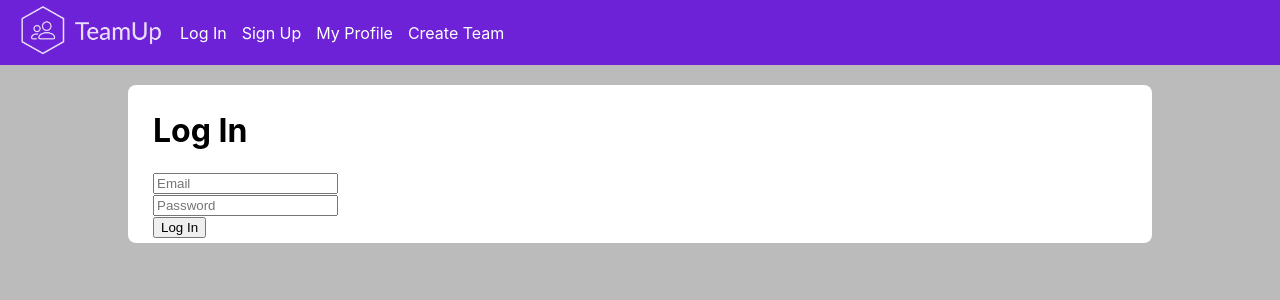
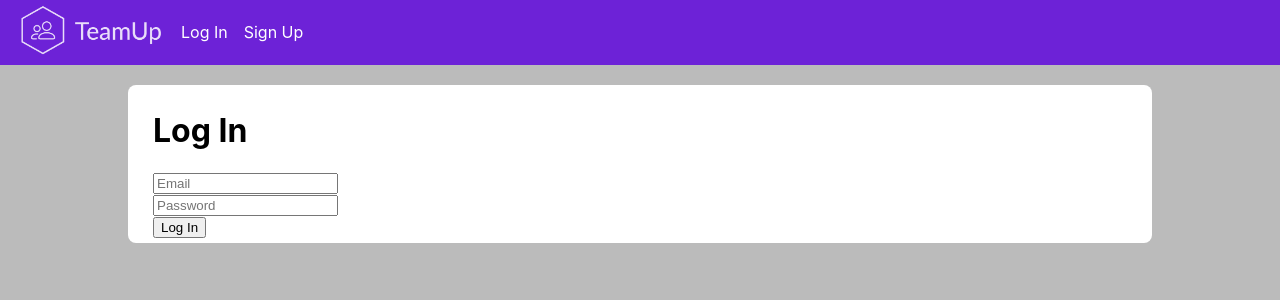
Before and after one commit to Lumamaster/TeamUp, a React (Create React App) app in the folder frontend/: page / in a window 1280 px wide. Shown: the top 300 px of the page. Built offline with nearby package versions, Linux system fonts and the light colour scheme.

Commit message:
Change navbar items depending on login status

```diff
--- a/frontend/src/App.css
+++ b/frontend/src/App.css
@@ -43,11 +43,13 @@ body {
   color: white;
   align-items: center;
   margin-bottom:20px;
+  justify-content: space-between;
 }
 #top-border a {
   color:white;
   text-decoration: none;
-  margin-left: 15px;
+  margin-left: 8px;
+  margin-right: 8px;
 }
 
 .container {
@@ -116,3 +118,13 @@ body {
   background-color: rgba(255, 255, 255, 0.45);
   box-shadow: 0px 4px 20px 0px rgba(0, 0, 0, 0.05);
 }
+.flexstart {
+  display: flex;
+  justify-content: flex-start;
+  align-items: center;
+}
+.flexend {
+  display:flex;
+  justify-content: flex-end;
+  align-items: center;
+}
--- a/frontend/src/components/Navbar.js
+++ b/frontend/src/components/Navbar.js
@@ -1,16 +1,42 @@
-import React from 'react';
+import React, {useState} from 'react';
 import {Link} from 'react-router-dom';
 import TeamUp from '../TeamUp_white_bg_transparent.png';
 import '../App.css';
 
 function Navbar() {
+  const [loggedin, setLoggedIn] = useState(window.localStorage.getItem('token') ? true : false)
+  const logout = () => {
+    window.localStorage.removeItem('token')
+    setLoggedIn(false);
+  }
+  document.addEventListener('login', e => {
+    setLoggedIn(true)
+    //console.log("Logged in!")
+  })
+  if(!loggedin) {
+    //user is not logged in
+    return (
+      <div id="top-border">
+        <div className="flexstart" style={{marginLeft:7}}>
+          <Link to="/"><img src={TeamUp} alt="" id="navbar-logo" /></Link>
+          <Link to="/login/" id="login">Log In</Link>
+          <Link to="/signup/" id="signup">Sign Up</Link>
+        </div>
+      </div>
+    )
+  }
+
+  //user is logged in; no need to display signup or login
   return (
     <div id="top-border">
+      <div className="flexstart" style={{marginLeft:7}}>
         <Link to="/"><img src={TeamUp} alt="" id="navbar-logo" /></Link>
-        <Link to="/login/">Log In</Link>
-        <Link to="/signup/">Sign Up</Link>
-        <Link to="/profile/">My Profile</Link>
-        <Link to="/createteam/">Create Team</Link>
+        <Link to="/profile/" id="profile">My Profile</Link>
+        <Link to="/createteam/" id="createteam">Create Team</Link>
+      </div>
+      <div className="flexend" style={{marginRight:7}}>
+        <Link to="/login/" onClick={logout}>Log Out</Link>
+      </div>
     </div>
   );
 }
--- a/frontend/src/components/pages/LoginPage.js
+++ b/frontend/src/components/pages/LoginPage.js
@@ -51,13 +51,15 @@ class LoginPage extends React.Component {
                 body: JSON.stringify(payload)
             }
             const res = await fetch('/login',fetchParams);
-            console.log(res);
+            //console.log(res);
             if(res.status === 200) {
                 //Success!
                 let token = await res.text();
+                document.dispatchEvent(new Event('login'))
                 //console.log(token);
                 window.localStorage.setItem('token', token);
-                alert('Success!')
+                //alert('Success!')
+                this.props.history.push('/profile')
             } else {
                 const data = await res.json()
                 if(data.err) errors.push(data.err);
```
